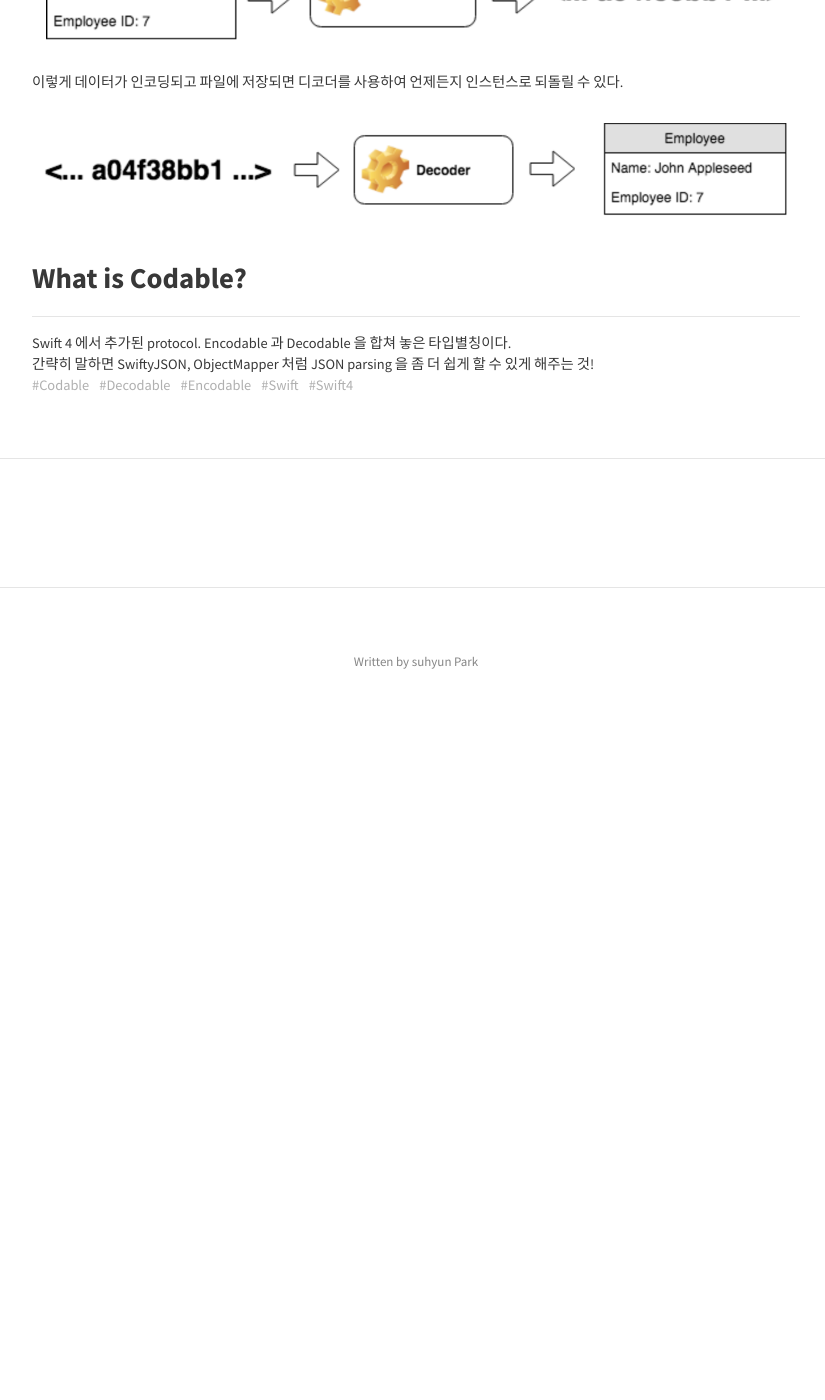
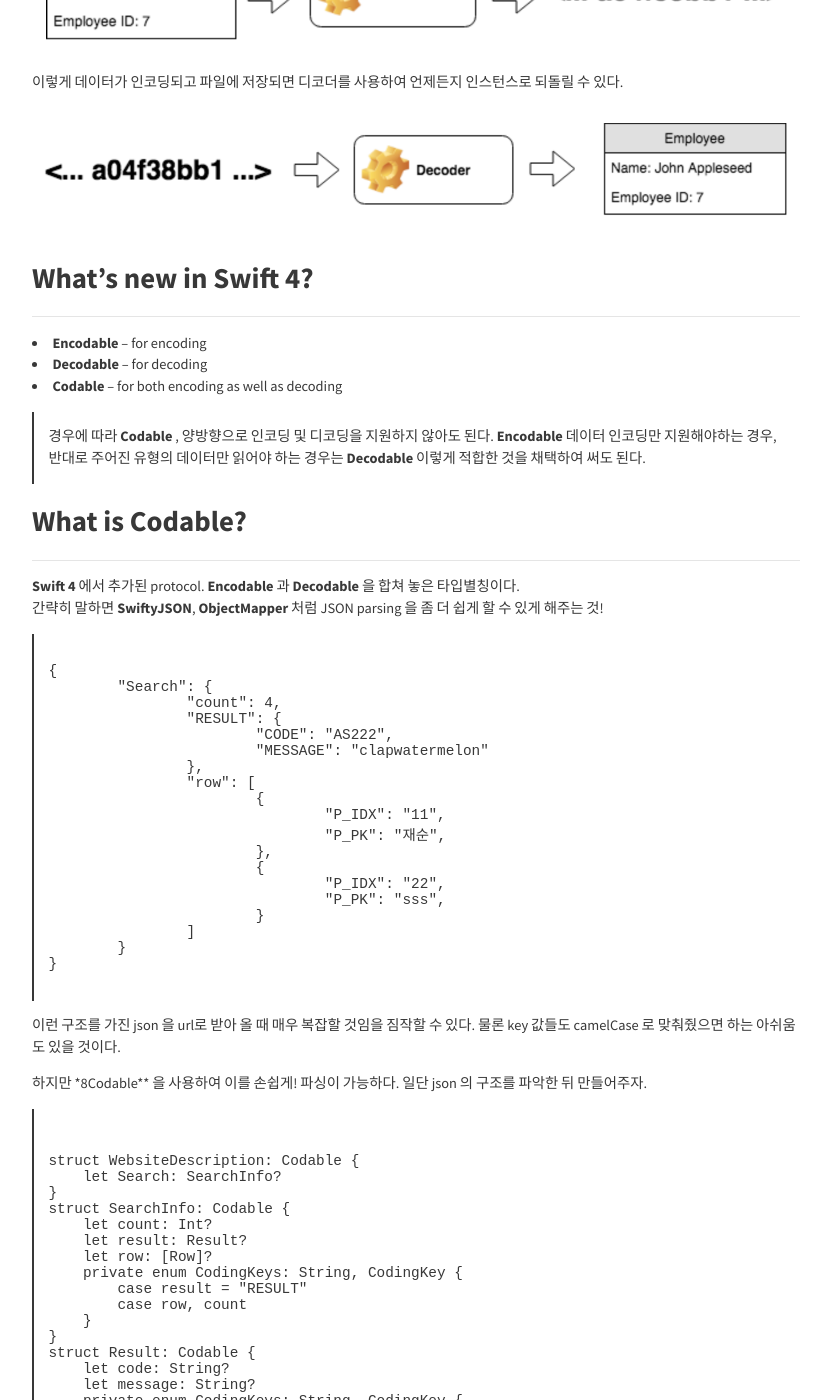
Before and after one commit to clapwatermelon/clapwatermelon.github.io, a Jekyll site: the page built from _posts/2018-04-09-Codable.md, in a window 1280 px wide and 1400 px high, scrolled down 786 px. Shown: the whole window, without its empty margins (224-1049 px from the left). Built offline with Jekyll 4.4.1, drawn with Linux system fonts in a browser that asks for light colours; nearby versions of some CDN libraries; comment, search, counter and statistics services are not loaded; before the commit the page ends 1522 px from its top, so only the background shows below that; some of the changed text lies outside the part shown.

Commit message:
post Codable ver2

```diff
--- a/_posts/2018-04-09-Codable.md
+++ b/_posts/2018-04-09-Codable.md
@@ -22,7 +22,95 @@
 
 ![decoding](/assets/post_img/decode.png)
 
+## What's new in Swift 4?
+***
+- **Encodable** -- for encoding
+- **Decodable** -- for decoding
+- **Codable** -- for both encoding as well as decoding
+
+> 경우에 따라 **Codable** , 양방향으로 인코딩 및 디코딩을 지원하지 않아도 된다. **Encodable** 데이터 인코딩만 지원해야하는 경우, 반대로 주어진 유형의 데이터만 읽어야 하는 경우는 **Decodable** 이렇게 적합한 것을 채택하여 써도 된다.
+
 ## What is Codable?
 ***
-Swift 4 에서 추가된 protocol. Encodable 과 Decodable 을 합쳐 놓은 타입별칭이다.
-간략히 말하면 SwiftyJSON, ObjectMapper 처럼 JSON parsing 을 좀 더 쉽게 할 수 있게 해주는 것!
+**Swift 4** 에서 추가된 protocol. **Encodable** 과 **Decodable** 을 합쳐 놓은 타입별칭이다.
+간략히 말하면 **SwiftyJSON**, **ObjectMapper** 처럼 JSON parsing 을 좀 더 쉽게 할 수 있게 해주는 것!
+
+> ~~~
+{
+	"Search": {
+		"count": 4,
+		"RESULT": {
+			"CODE": "AS222",
+			"MESSAGE": "clapwatermelon"
+		},
+		"row": [
+			{
+				"P_IDX": "11",
+				"P_PK": "재순",
+			},
+			{
+				"P_IDX": "22",
+				"P_PK": "sss",
+			}
+		]
+	}
+}
+~~~
+
+이런 구조를 가진 json 을 url로 받아 올 때 매우 복잡할 것임을 짐작할 수 있다.
+물론 key 값들도 camelCase 로 맞춰줬으면 하는 아쉬움도 있을 것이다.
+
+하지만 *8Codable** 을 사용하여 이를 손쉽게! 파싱이 가능하다.
+일단 json 의 구조를 파악한 뒤 만들어주자.
+
+> <pre><code>
+struct WebsiteDescription: Codable {
+    let Search: SearchInfo?
+}
+struct SearchInfo: Codable {
+    let count: Int?
+    let result: Result?
+    let row: [Row]?
+    private enum CodingKeys: String, CodingKey {
+        case result = "RESULT"
+        case row, count
+    }
+}
+struct Result: Codable {
+    let code: String?
+    let message: String?
+    private enum CodingKeys: String, CodingKey {
+        case code = "CODE"
+        case message = "MESSAGE"
+    }
+}
+struct Row: Codable {
+    let pIdx: String?
+    let pPk: String?
+    private enum CodingKeys: String, CodingKey {
+        case pIdx = "P_IDX"
+        case pPk = "P_PK"
+}
+</code></pre>
+
+코드에서 보면 알 수 있듯 **Codable** 에는 **CodingKeys** 로 자신의 인코딩 및 디코딩 키를 사용할 수 있다는 것이다!
+
+> <pre><code>
+let jsonUrlString = "http://opeapiurl"
+        guard let url = URL(string: jsonUrlString) else { return }
+        let urlSession = URLSession.shared
+        let task = urlSession.dataTask(with: url, completionHandler: {
+            (data, response, error) in
+            guard let data = data else { return }
+            do {
+                let websiteDescription = try JSONDecoder().decode(WebsiteDescription.self, from: data}
+            } catch let jsonErr {
+                print("json error:", jsonErr)
+            }
+        })
+        task.resume()
+</code><pre>
+
+ 기존의 Dictionary 로 파싱해오고.. 옵셔널.. 타입캐스팅.. JSONSerialization 으로 JSON Object를 만들고.. Dictionary.. 옵셔널.. 타입캐스팅.. 이런 방식이였다면
+
+ **Swift 4** 에선 **Codable protocol**을 사용한 뒤 **JSONDecoder** 를 통하여 바로 바이너리데이터에서 swift 에서 정의 해놓은 인스턴스로 뽑아줌으로써 간단하게 끝낼 수 있다. 또한 **PropertyListDecoder** 로도 사용 가능하다. 만약 json 에서 값이 없을 수도 있거나 한 것은 옵셔널을 사용하면 문제를 해결 할 수 있다.
```
